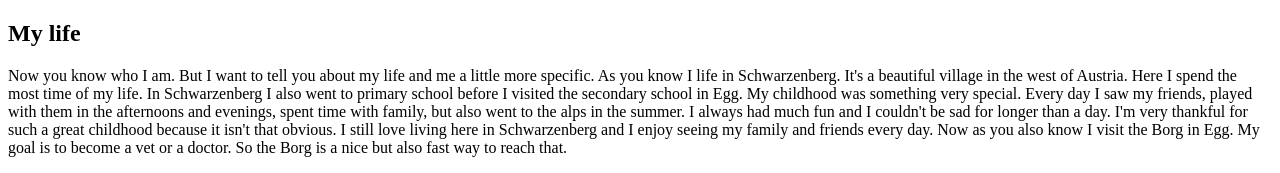
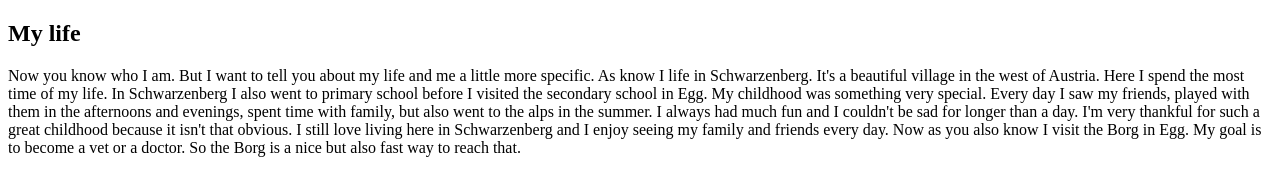
Before and after one commit to hanneshammerer/hanneshammerer.github.io, a plain HTML site: page index.html in a window 1280 px wide. Shown: the part 765-938 px from the top of the page. Drawn offline with Linux system fonts and the light colour scheme.

Commit message:
Update index.html

```diff
--- a/index.html
+++ b/index.html
@@ -32,7 +32,7 @@
       </p>
       <h2>My life</h2>
       <p>Now you know who I am. But I want to tell you about my life and me a little more specific.
-As you know I life in Schwarzenberg. It's a beautiful village in the west of Austria. Here I spend the most time of my life. In Schwarzenberg I also went to primary school before I visited the secondary school in Egg.
+As know I life in Schwarzenberg. It's a beautiful village in the west of Austria. Here I spend the most time of my life. In Schwarzenberg I also went to primary school before I visited the secondary school in Egg.
 My childhood was something very special. Every day I saw my friends, played with them in the afternoons and evenings, spent time with family, but also went to the alps in the summer.
 I always had much fun and I couldn't be sad for longer than a day. I'm very thankful for such a great childhood because it isn't that obvious.
 I still love living here in Schwarzenberg and I enjoy seeing my family and friends every day.
```
